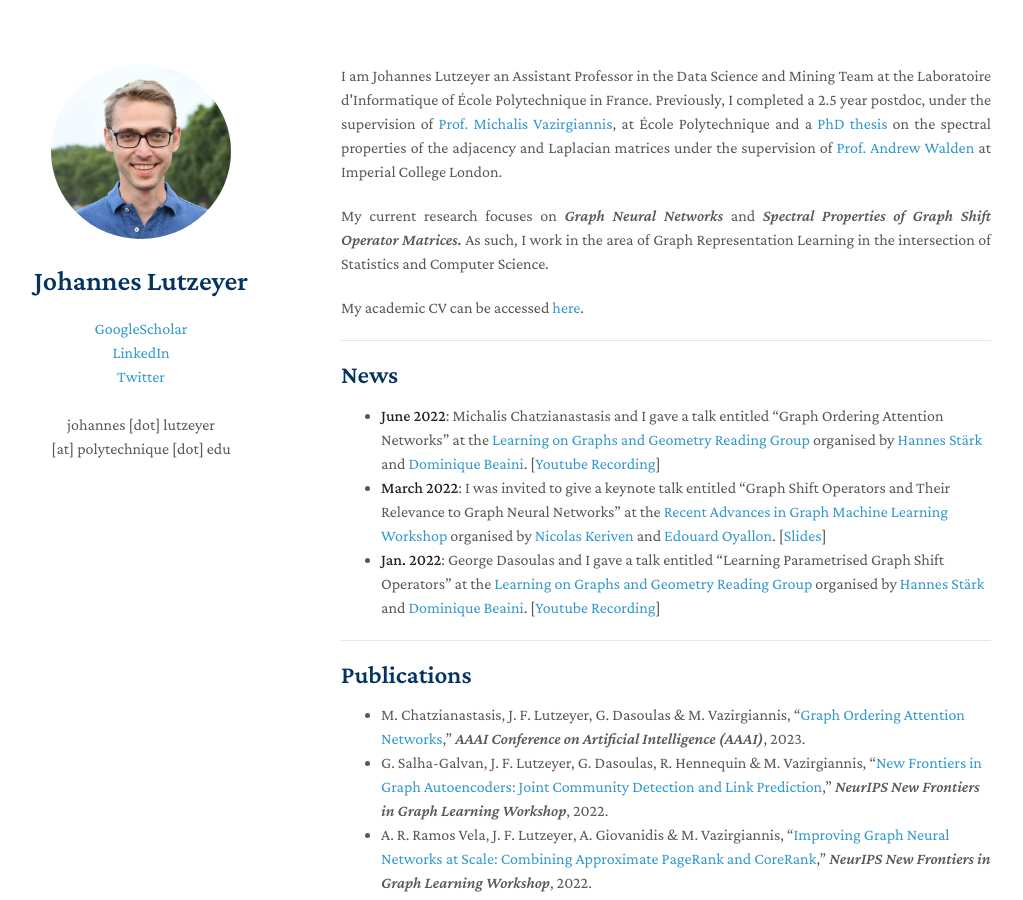
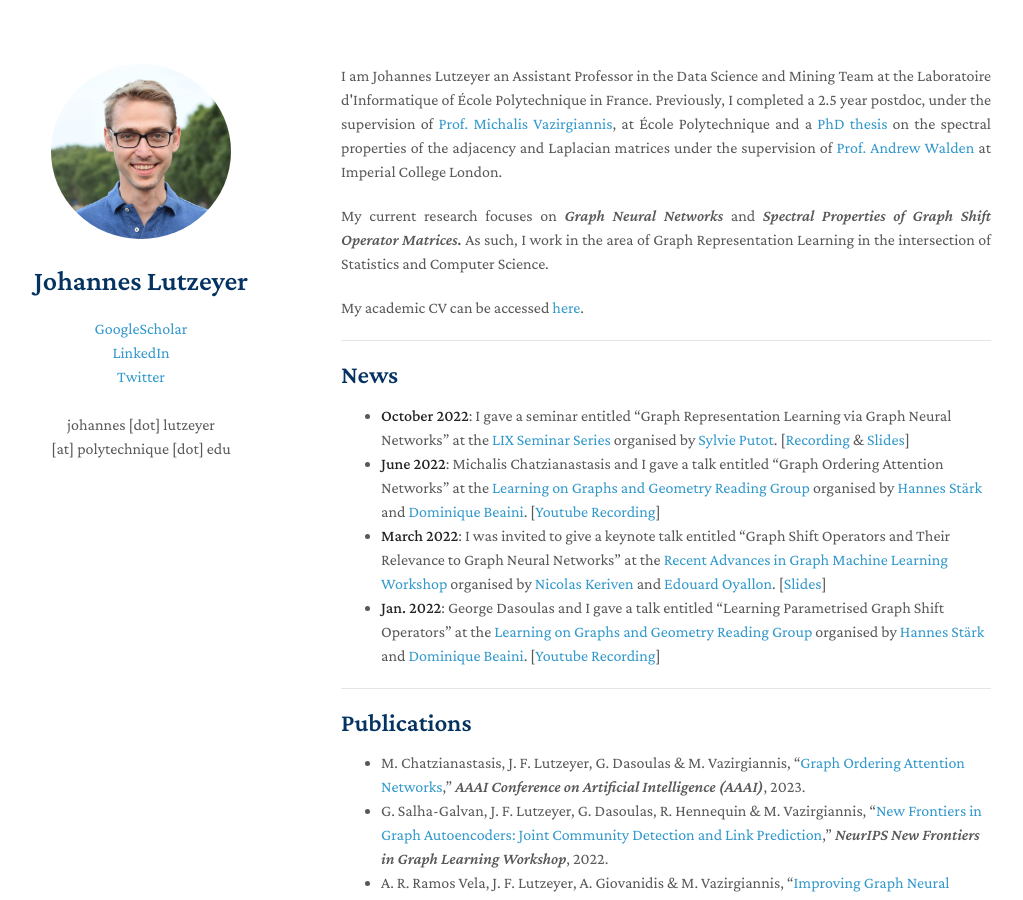
Before and after one commit to johanneslutzeyer/johanneslutzeyer.github.io, a Jekyll site: the page built from index.md, in a window 1280 px wide and 900 px high. Shown: the whole window, without its empty margins (129-1152 px from the left). Built offline with Jekyll 4.4.1, drawn with Linux system fonts in a browser that asks for light colours; our own code applies the rules of GitHub Pages for plain Markdown files; a script that is not in the unit is left out.

Commit message:
Update index.md

```diff
--- a/index.md
+++ b/index.md
@@ -14,6 +14,7 @@ My academic CV can be accessed <a href="https://johanneslutzeyer.com/doc/Johanne
 
 ## News
 
+- **October 2022**: I gave a seminar entitled "Graph Representation Learning via Graph Neural Networks" at the <a href="https://enseignement.medias.polytechnique.fr/channels/#seminaires-du-lix" target="_blank">LIX Seminar Series</a> organised by <a href="http://www.lix.polytechnique.fr/Labo/Sylvie.Putot/" target="_blank">Sylvie Putot</a>. [<a href="https://enseignement.medias.polytechnique.fr/videos/graph-representation-learning-by-graph-neural-networks-by-johannes-lutzeyer-dascim-team-october-22/" target="_blank">Recording</a> & <a href="https://johanneslutzeyer.com/doc/2022-10-20_JohannesLutzeyer_GraphRepresentationLearningViaGraphNeuralNetworks_Handout.pdf" target="_blank">Slides</a>]
 - **June 2022**: Michalis Chatzianastasis and I gave a talk entitled "Graph Ordering Attention Networks" at the <a href="https://hannes-stark.com/logag-reading-group" target="_blank">Learning on Graphs and Geometry Reading Group</a> organised by <a href="https://hannes-stark.com/" target="_blank">Hannes Stärk</a> and <a href="https://mila.quebec/en/person/dominique-beaini/" target="_blank">Dominique Beaini</a>. [<a href="https://www.youtube.com/watch?v=9CJs5TL-CSs" target="_blank">Youtube Recording</a>]
 - **March 2022**: I was invited to give a keynote talk entitled "Graph Shift Operators and Their Relevance to Graph Neural Networks" at the <a href="https://nkeriven.github.io/gml2022/" target="_blank">Recent Advances in Graph Machine Learning Workshop</a> organised by <a href="https://nkeriven.github.io/" target="_blank">Nicolas Keriven</a> and <a href="https://edouardoyallon.github.io/" target="_blank">Edouard Oyallon</a>. [<a href="https://johanneslutzeyer.com/doc/GraphShiftOperatorsAndTheirRelevanceToGraphNeuralNetworks_handout.pdf" target="_blank">Slides</a>]
 - **Jan. 2022**: George Dasoulas and I gave a talk entitled "Learning Parametrised Graph Shift Operators" at the <a href="https://hannes-stark.com/logag-reading-group" target="_blank">Learning on Graphs and Geometry Reading Group</a> organised by <a href="https://hannes-stark.com/" target="_blank">Hannes Stärk</a> and <a href="https://mila.quebec/en/person/dominique-beaini/" target="_blank">Dominique Beaini</a>. [<a href="https://www.youtube.com/watch?v=72bchdfzTMY" target="_blank">Youtube Recording</a>]
```
